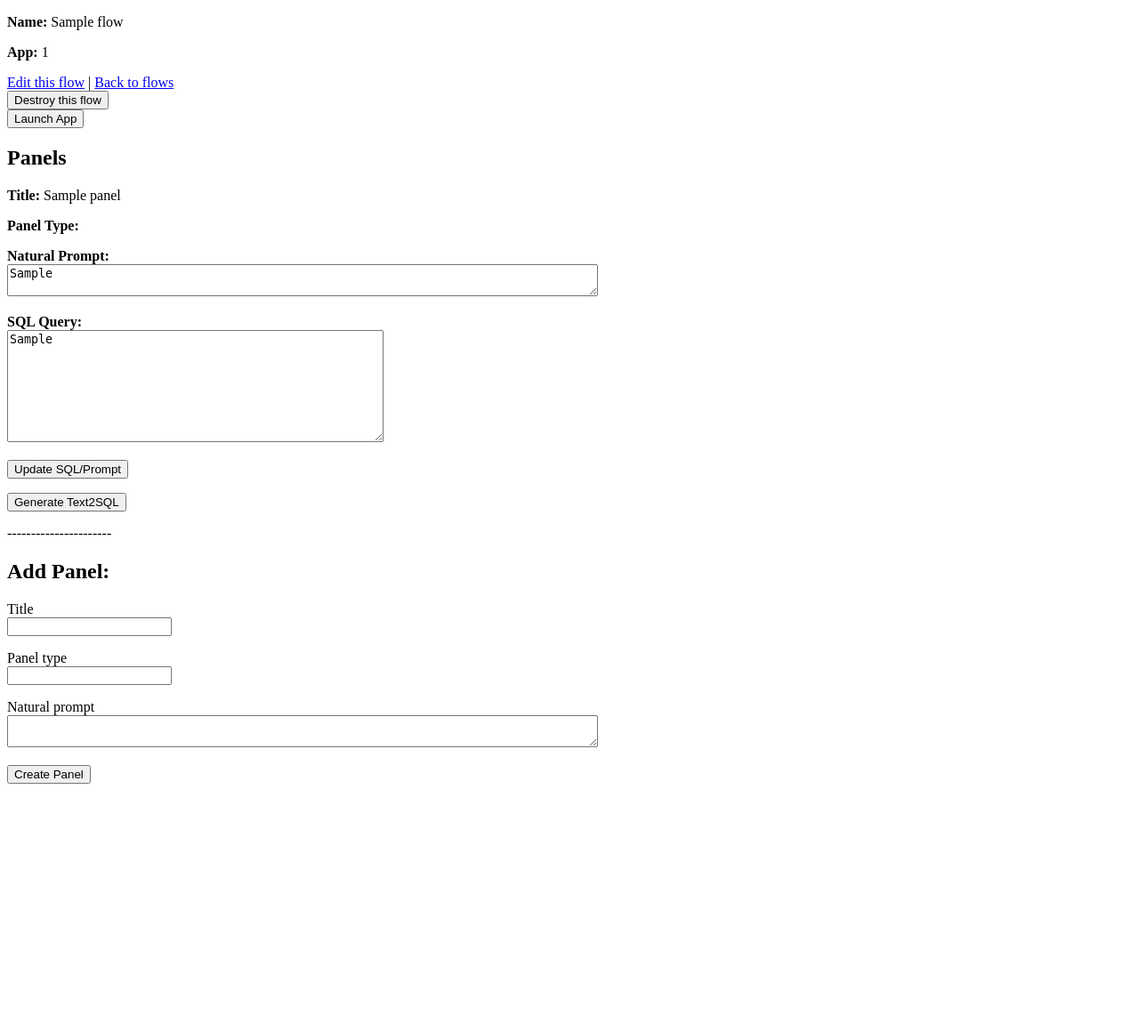
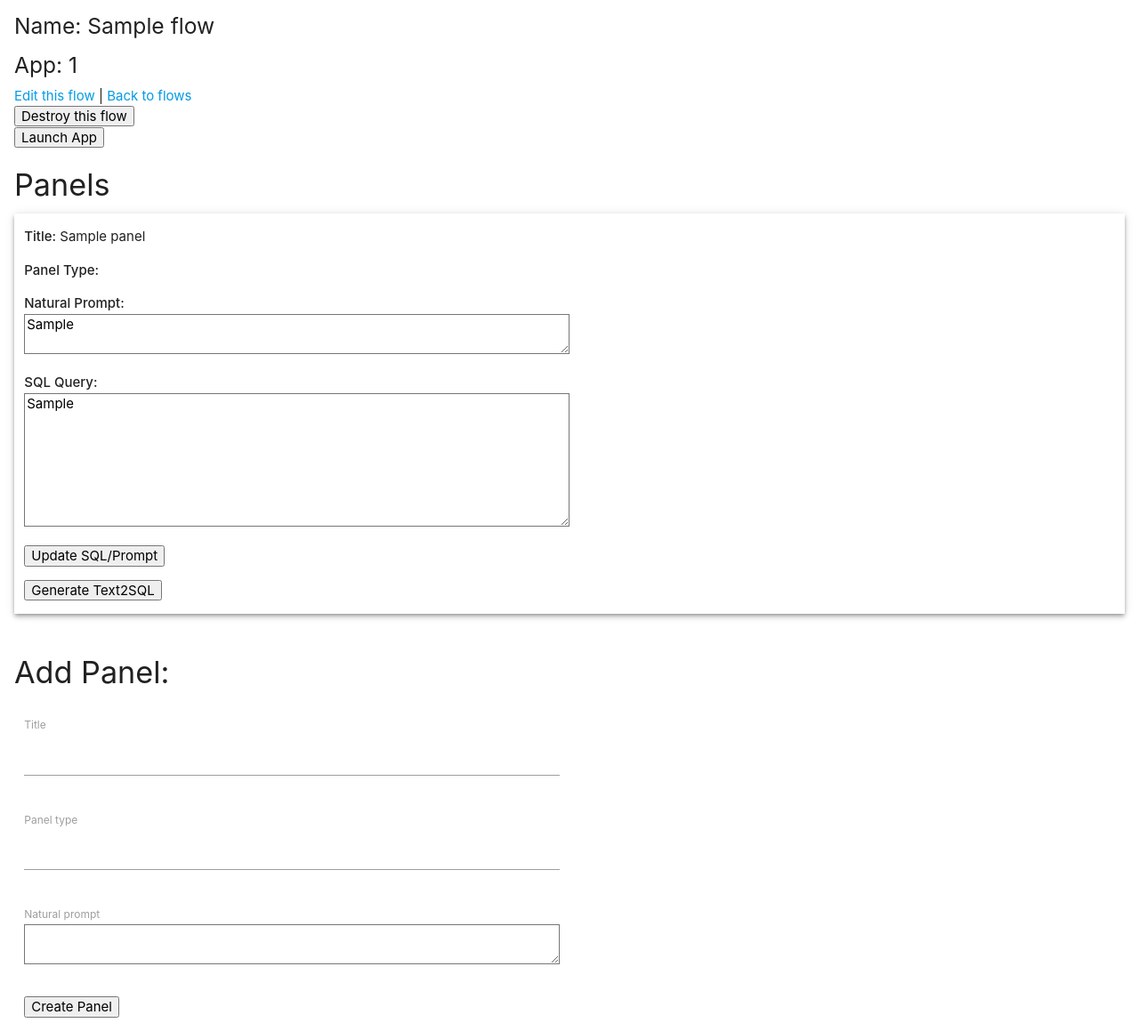
Before and after one commit to sathish316/codd_query_engine, a Rails app: page /apps/1/flows/1 in a window 1280 px wide. Shown: the whole page at 89% size. Before the commit the page ends 881 px from the top, so only its background shows below. Run offline with Rails 7, Linux system fonts and the light colour scheme; tables that the repository leaves empty hold one stand-in row (values such as "Sample post"); some libraries are stand-ins or nearby versions.

Commit message:
ui changes using materialize

```diff
--- a/maverick-appmaker/app/views/apps/show.html.erb
+++ b/maverick-appmaker/app/views/apps/show.html.erb
@@ -10,3 +10,4 @@
 
   <%= button_to "Destroy this app", @app, method: :delete %>
 </div>
+bundle install | rails db:migrate | rails server
--- a/maverick-appmaker/app/views/flows/_flow.html.erb
+++ b/maverick-appmaker/app/views/flows/_flow.html.erb
@@ -1,12 +1,9 @@
 <div id="<%= dom_id flow %>">
-  <p>
-    <strong>Name:</strong>
-    <%= flow.name %>
-  </p>
+  <h5>
+    Name: <%= flow.name %>
+  </h5>
 
-  <p>
-    <strong>App:</strong>
-    <%= flow.app_id %>
-  </p>
-
+  <h5>
+    App: <%= flow.app_id %>
+  </h5>
 </div>
--- a/maverick-appmaker/app/views/flows/show.html.erb
+++ b/maverick-appmaker/app/views/flows/show.html.erb
@@ -1,3 +1,4 @@
+<div style="padding: 0 16px;">
 <p style="color: green"><%= notice %></p>
 
 <%= render @flow %>
@@ -11,8 +12,10 @@
   <%= button_to "Launch App", show_app_app_flow_url(@app, @flow), method: :get %>
 </div>
 
-<h2>Panels</h2>
+<h4>Panels</h4  >
+<div class="row">
 <% @flow.panels.each do |panel| %>
+  <div class="col s12 z-depth-2" style="margin-bottom: 24px;">
   <%= form_with(url: update_sql_app_flow_panel_path(@app, @flow, panel), method: "put") do |f| %>
     <p>
         <strong>Title:</strong>
@@ -24,11 +27,11 @@
     </p>
     <p>
         <strong>Natural Prompt:</strong> <br/>
-        <%= text_area_tag :natural_prompt, panel.natural_prompt, rows: 2, cols: 80 %>
+        <%= text_area_tag :natural_prompt, panel.natural_prompt, rows: 1, cols: 50, class: 'prompt'%>
     </p>
     <p>
         <strong>SQL Query:</strong> <br/>
-        <%= text_area_tag :sql_query, panel.sql_query, rows: 8, cols: 50 %>
+        <%= text_area_tag :sql_query, panel.sql_query, rows: 5, cols: 50, class: 'sql' %>
     </p>
     <p>
     <%= f.submit "Update SQL/Prompt" %>
@@ -37,26 +40,29 @@
   <p>
   <%= button_to "Generate Text2SQL", app_flow_panel_path(@app, @flow, panel), method: :put %>
   </p>
-  <p>----------------------</p>
+  </div>
   <% end %>
+</div>
 
 
-
-<h2>Add Panel:</h2>
+<h4>Add Panel:</h4>
+<div class="row" style="width: 50%; margin: 0;">
 <%= form_with model: [@app, @flow, @flow.panels.build] do |f| %>
-    <p>
+    <p class="col s12">
         <%= f.label :title %><br>
         <%= f.text_field :title %>
     </p>
-    <p>
+    <p class="col s12">
         <%= f.label :panel_type %><br>
         <%= f.text_field :panel_type %>
     </p>
-    <p>
+    <p class="col s12">
       <%= f.label :natural_prompt %><br>
       <%= f.text_area :natural_prompt, rows: 2, cols: 80 %>
     </p>
-    <p>
+    <p class="col s12">
         <%= f.submit %>
     </p>
 <% end %>
+</div>
+</div>
--- a/maverick-appmaker/app/views/layouts/application.html.erb
+++ b/maverick-appmaker/app/views/layouts/application.html.erb
@@ -3,11 +3,24 @@
   <head>
     <title>MaverickAppmaker</title>
     <meta name="viewport" content="width=device-width,initial-scale=1">
+    <link href="https://fonts.googleapis.com/icon?family=Material+Icons" rel="stylesheet">
+    <link rel="stylesheet" href="https://cdnjs.cloudflare.com/ajax/libs/materialize/1.0.0/css/materialize.min.css">
+    <script src="https://cdnjs.cloudflare.com/ajax/libs/materialize/1.0.0/js/materialize.min.js"></script>
     <%= csrf_meta_tags %>
     <%= csp_meta_tag %>
 
     <%= stylesheet_link_tag "application", "data-turbo-track": "reload" %>
     <%= javascript_importmap_tags %>
+    <style>
+      textarea.sql,
+      textarea.prompt {
+        width: 50%;
+      }
+
+      textarea.sql {
+        height: 150px;
+      }
+    </style>
   </head>
 
   <body>
```
Also changed, not shown: maverick-appmaker/app/views/flows/show_app.html.erb (+16 -6 lines), 1 other file.
